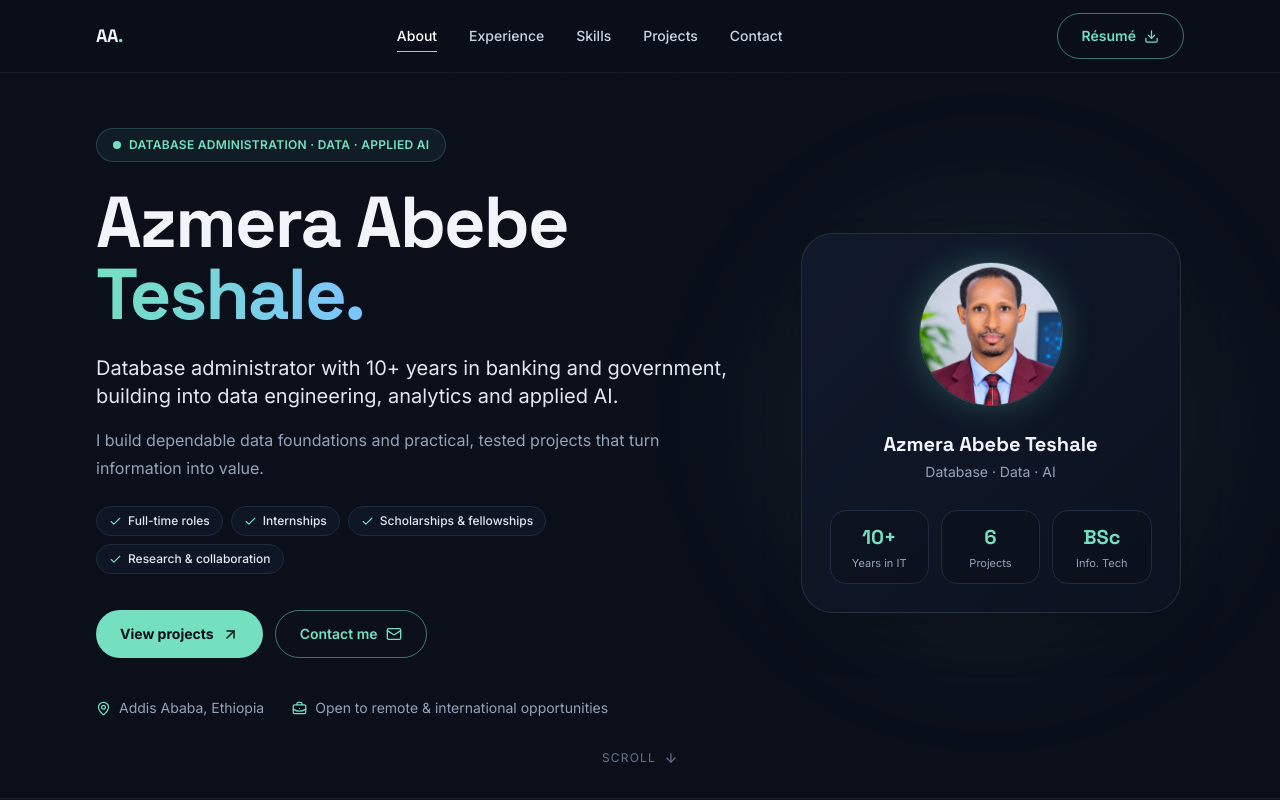
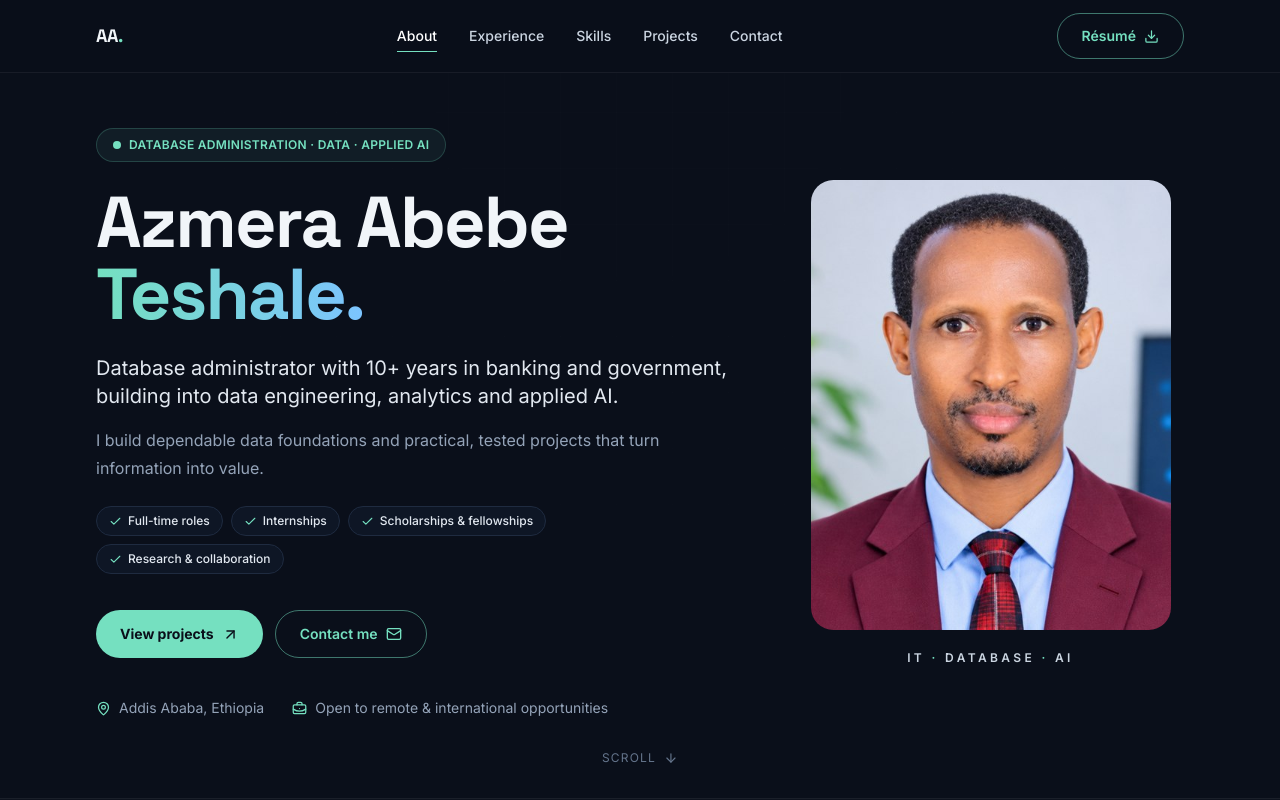
Before and after one commit to azmeraa/azmeraa.github.io, a React (Vite) app: page / in a window 1280 px wide. Shown: the top 800 px of the page. Built offline with nearby package versions, Linux system fonts and the light colour scheme.

Commit message:
Rename Avatar to Portrait and improve rendering
Refactor Avatar component to Portrait and enhance photo display logic with gradient border and fallback initials.

```diff
--- a/src/App.jsx
+++ b/src/App.jsx
@@ -158,23 +158,36 @@ function SectionHeading({ eyebrow, title, text }) {
   )
 }
 
-function Avatar() {
+function Portrait() {
   const [failed, setFailed] = useState(false)
-  if (failed || !PROFILE.photo) {
-    return (
-      <div className="mx-auto flex h-36 w-36 items-center justify-center rounded-full border border-mint/30 bg-mint/[0.08] font-display text-5xl font-bold text-mint shadow-glow">
-        {PROFILE.initials}
+  const showPhoto = PROFILE.photo && !failed
+
+  return (
+    <figure className="relative mx-auto w-full max-w-[360px]">
+      {/* soft glow behind the frame */}
+      <div className="portrait-glow" aria-hidden="true" />
+
+      {/* mint-to-blue gradient border */}
+      <div className="portrait-frame">
+        {showPhoto ? (
+          <img
+            src={PROFILE.photo}
+            alt={`Portrait of ${PROFILE.name}`}
+            width="640" height="800"
+            onError={() => setFailed(true)}
+            className="aspect-[4/5] w-full rounded-[1.4rem] object-cover object-top"
+          />
+        ) : (
+          <div className="flex aspect-[4/5] w-full items-center justify-center rounded-[1.4rem] bg-panel font-display text-7xl font-bold text-mint">
+            {PROFILE.initials}
+          </div>
+        )}
       </div>
-    )
-  }
-  return (
-    <img
-      src={PROFILE.photo}
-      alt={`Portrait of ${PROFILE.name}`}
-      width="144" height="144"
-      onError={() => setFailed(true)}
-      className="mx-auto h-36 w-36 rounded-full border border-mint/30 object-cover shadow-glow"
-    />
+
+      <figcaption className="mt-5 text-center text-xs font-semibold uppercase tracking-[.28em] text-slate-300">
+        IT <span className="text-mint">·</span> Database <span className="text-mint">·</span> AI
+      </figcaption>
+    </figure>
   )
 }
 
@@ -293,25 +306,7 @@ function App() {
               </p>
             </div>
 
-            <div className="relative mx-auto w-full max-w-[380px]">
-              <div className="absolute -inset-8 rounded-full bg-mint/[0.07] blur-3xl" aria-hidden="true" />
-              <div className="relative rounded-[2rem] border border-white/10 bg-gradient-to-br from-panel to-[#0b1220] p-7 shadow-2xl">
-                <Avatar />
-                <div className="mt-6 text-center">
-                  <p className="font-display text-xl font-bold">{PROFILE.name}</p>
-                  <p className="mt-1 text-sm text-slate-400">Database · Data · AI</p>
-                </div>
-                <dl className="mt-7 grid grid-cols-3 gap-3 text-center">
-                  {[['10+', 'Years in IT'], ['6', 'Projects'], ['BSc', 'Info. Tech']].map(([v, l]) => (
-                    <div key={l} className="rounded-2xl border border-line bg-ink/60 p-3">
-                      <dt className="sr-only">{l}</dt>
-                      <dd className="font-display text-xl font-bold text-mint">{v}</dd>
-                      <p className="mt-1 text-[11px] text-slate-400" aria-hidden="true">{l}</p>
-                    </div>
-                  ))}
-                </dl>
-              </div>
-            </div>
+            <Portrait />
           </div>
 
           <a href="#about" className="absolute bottom-8 left-1/2 hidden -translate-x-1/2 items-center gap-2 text-xs tracking-widest text-slate-500 md:flex">
```
